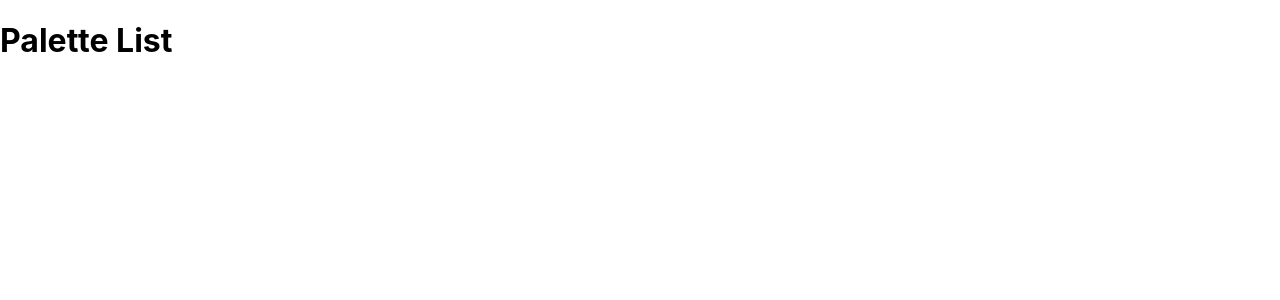
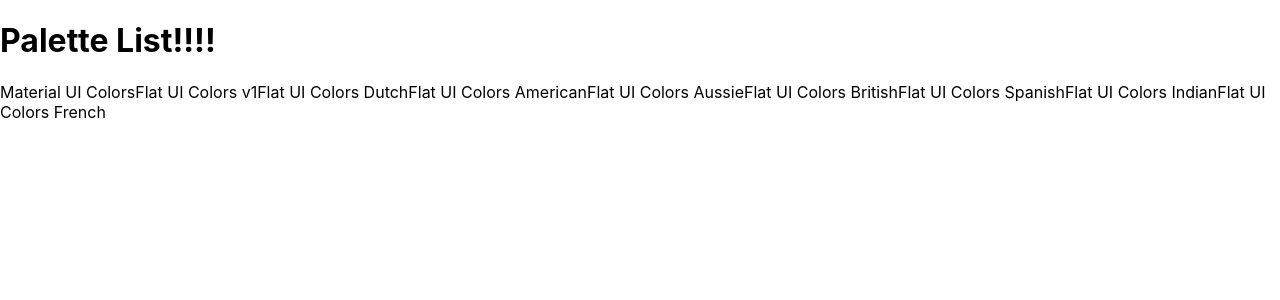
Before and after one commit to Keo222/color-app, a React (Create React App) app: page / in a window 1280 px wide. Shown: the top 300 px of the page. Built offline with nearby package versions, Linux system fonts and the light colour scheme.

Commit message:
added links to palette list

```diff
--- a/src/App.js
+++ b/src/App.js
@@ -1,5 +1,6 @@
 import React, { Component } from 'react';
 import Palette from './Palette';
+import PaletteList from './PaletteList';
 import seedColors from './seedColors';
 
 import {Route, Switch} from 'react-router-dom';
@@ -15,7 +16,7 @@
   render() {
     return (
       <Switch>
-          <Route exact path="/" render={() => <h1>Palette List</h1>}/>
+          <Route exact path="/" render={() => <PaletteList palettes={seedColors}/>}/>
           <Route exact path="/palette/:id" render={(routeProps) => <Palette palette={generatePalette(this.findPalette(routeProps.match.params.id))} />} />
         </Switch>
       // <div className="App">
--- a/src/Navbar.js
+++ b/src/Navbar.js
@@ -5,6 +5,8 @@
 import Snackbar from "@material-ui/core/Snackbar";
 import IconButton from "@material-ui/core/IconButton";
 import CloseIcon from "@material-ui/icons/Close";
+
+import { Link } from 'react-router-dom';
 
 import Slider from 'rc-slider';
 import 'rc-slider/assets/index.css';
@@ -31,7 +33,7 @@
     return (
       <header className="Navbar">
         <div className="logo">
-          <a href="/">reactcolorpicker</a>
+          <Link to="/">reactcolorpicker</Link>
         </div>
         <div className="slider-container">
           <span>Level: {level}</span>
--- /dev/null
+++ b/src/PaletteList.js
@@ -0,0 +1,19 @@
+import React, { Component } from 'react';
+
+import {Link} from 'react-router-dom';
+
+export default class PaletteList extends Component {
+    render() {
+        const {palettes} = this.props;
+        return (
+            <div>
+                <h1>Palette List!!!!</h1>
+                {palettes.map(p => (
+                    <Link to={`/palette/${p.id}`}>
+                        {p.paletteName}
+                    </Link>
+                ))}
+            </div>
+        )
+    }
+}
```
